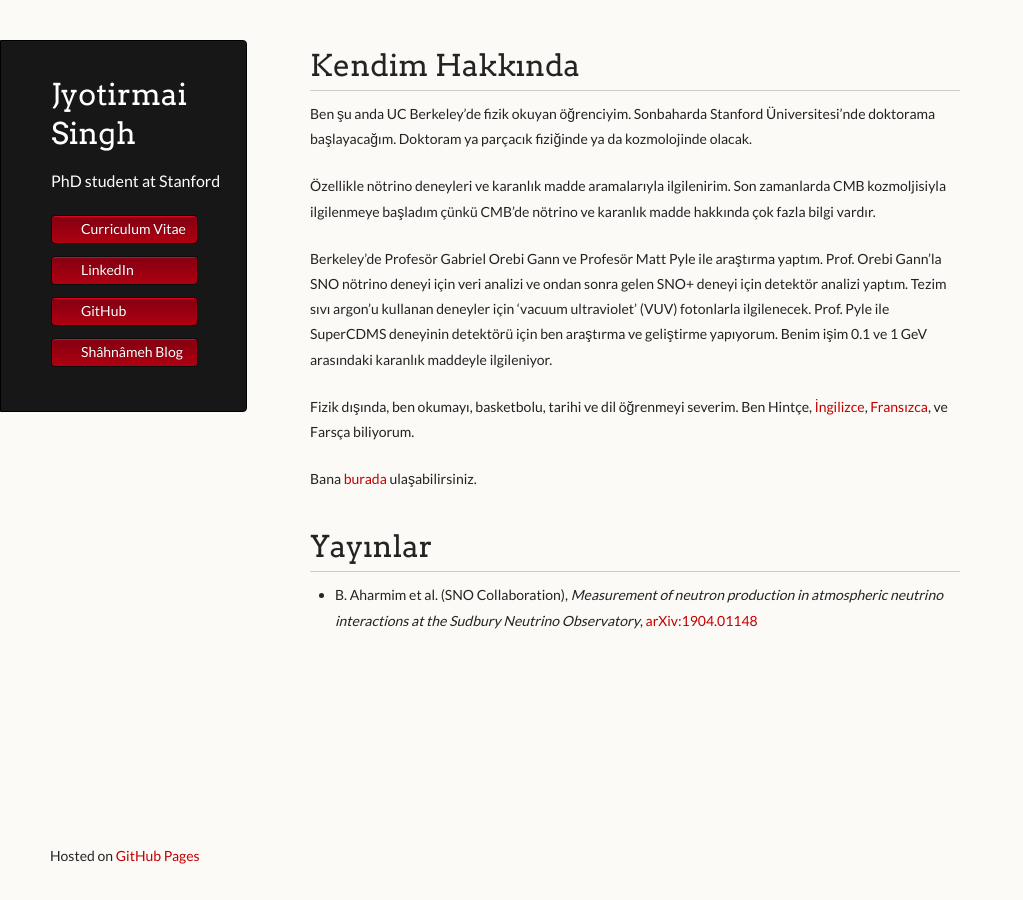
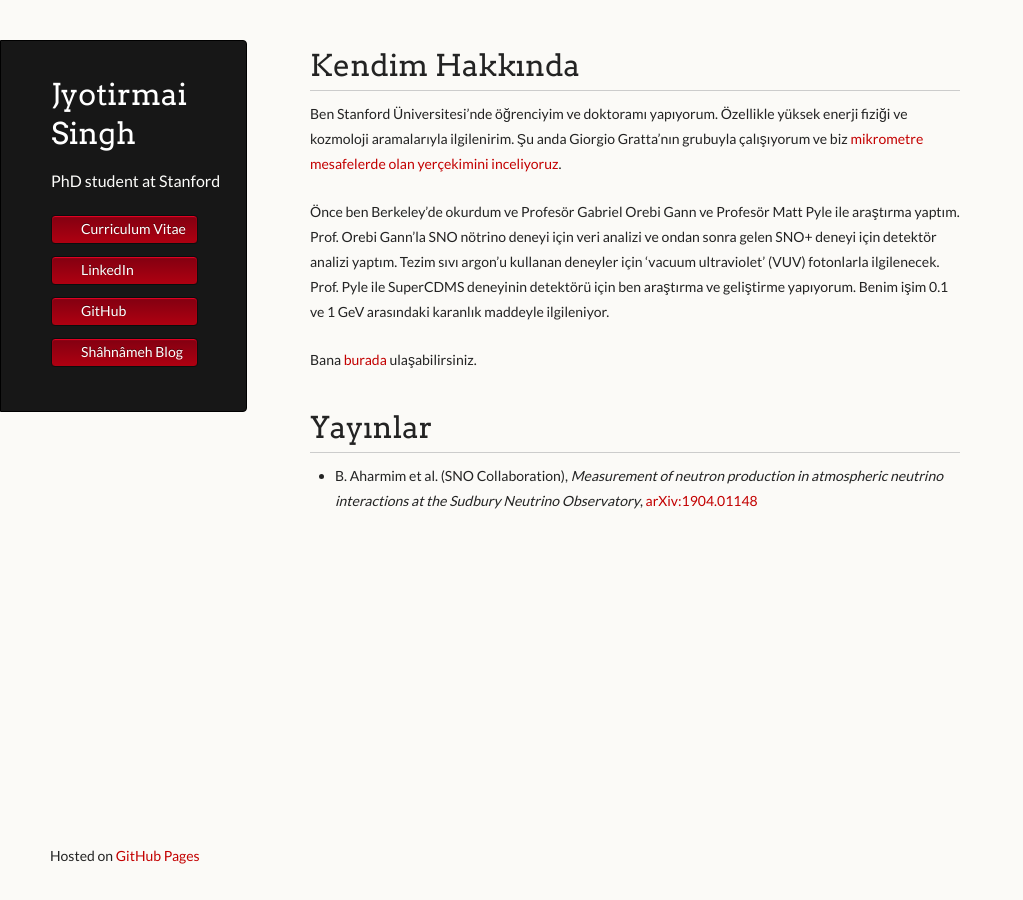
Before and after one commit to joe-singh/joe-singh.github.io, a Jekyll site: the page built from index-tr.md, in a window 1280 px wide. Shown: the whole page, without its empty margins (0-1023 px from the left). Built offline with Jekyll 4.4.1, drawn with Linux system fonts in a browser that asks for light colours.

```diff
--- a/index-tr.md
+++ b/index-tr.md
@@ -12,18 +12,14 @@ There should be whitespace between paragraphs. We recommend including a README,
 --->
 # Kendim Hakkında
 
-Ben şu anda UC Berkeley'de fizik okuyan öğrenciyim. Sonbaharda Stanford Üniversitesi'nde doktorama başlayacağım. Doktoram ya parçacık fiziğinde ya da kozmolojinde
-olacak.
+Ben Stanford Üniversitesi'nde öğrenciyim ve doktoramı yapıyorum.
+Özellikle yüksek enerji fiziği ve kozmoloji aramalarıyla ilgilenirim. Şu anda Giorgio Gratta'nın grubuyla çalışıyorum ve biz [mikrometre
+mesafelerde olan yerçekimini inceliyoruz](http://grattalab3.stanford.edu/neutrino/gravity/index.html).
 
-Özellikle nötrino deneyleri ve karanlık madde aramalarıyla ilgilenirim. Son zamanlarda CMB kozmoljisiyla ilgilenmeye başladım çünkü CMB'de
- nötrino ve karanlık madde hakkında çok fazla bilgi vardır.
-
-Berkeley'de Profesör Gabriel Orebi Gann ve Profesör Matt Pyle ile araştırma yaptım. Prof. Orebi Gann'la SNO nötrino deneyi için veri analizi
+Önce ben Berkeley'de okurdum ve Profesör Gabriel Orebi Gann ve Profesör Matt Pyle ile araştırma yaptım. Prof. Orebi Gann'la SNO nötrino deneyi için veri analizi
 ve ondan sonra gelen SNO+ deneyi için detektör analizi yaptım. Tezim sıvı argon'u kullanan deneyler için 'vacuum ultraviolet' (VUV) fotonlarla
 ilgilenecek. Prof. Pyle ile SuperCDMS deneyinin detektörü için ben araştırma ve geliştirme yapıyorum. Benim işim 0.1 ve 1 GeV arasındaki
 karanlık maddeyle ilgileniyor.
-
-Fizik dışında, ben okumayı, basketbolu, tarihi ve dil öğrenmeyi severim. Ben Hintçe, [İngilizce](./index.md), [Fransızca](./index-fr.md), ve Farsça biliyorum.
 
 Bana [burada](mailto:joesingh@stanford.edu) ulaşabilirsiniz.
 
```
Also changed, not shown: index-fr.md (+3 -8 lines), index.md (+1 -0 lines).
